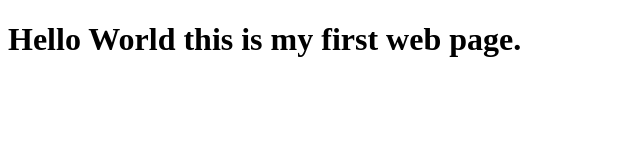
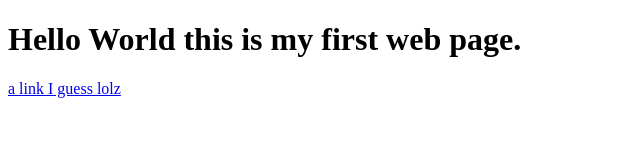
Before and after one commit to studentristan/Moonlit-Montessori, a plain HTML site: page index.html in a window 1280 px wide. Shown: the whole page, without its empty margins (0-640 px from the left). Drawn offline with Linux system fonts and the light colour scheme.

Commit message:
just fucking work please dear god

```diff
--- a/index.html
+++ b/index.html
@@ -8,5 +8,6 @@
 </head>
 <body>
     <h1>Hello World this is my first web page.</h1>
+    <a href=`A%2520Moonlit%2520Montessori.html`>a link I guess lolz</a>
 </body>
 </html>
```
